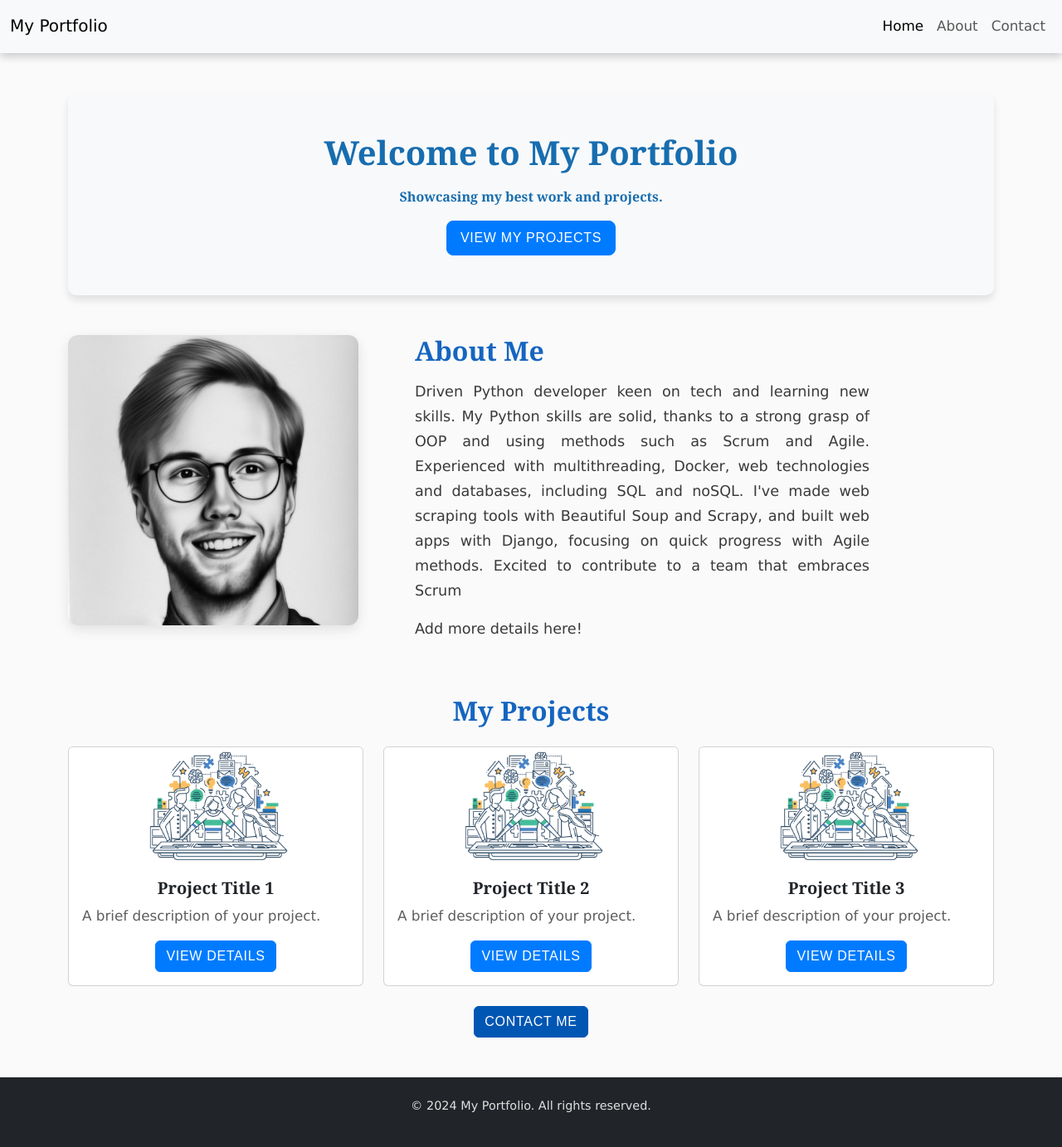
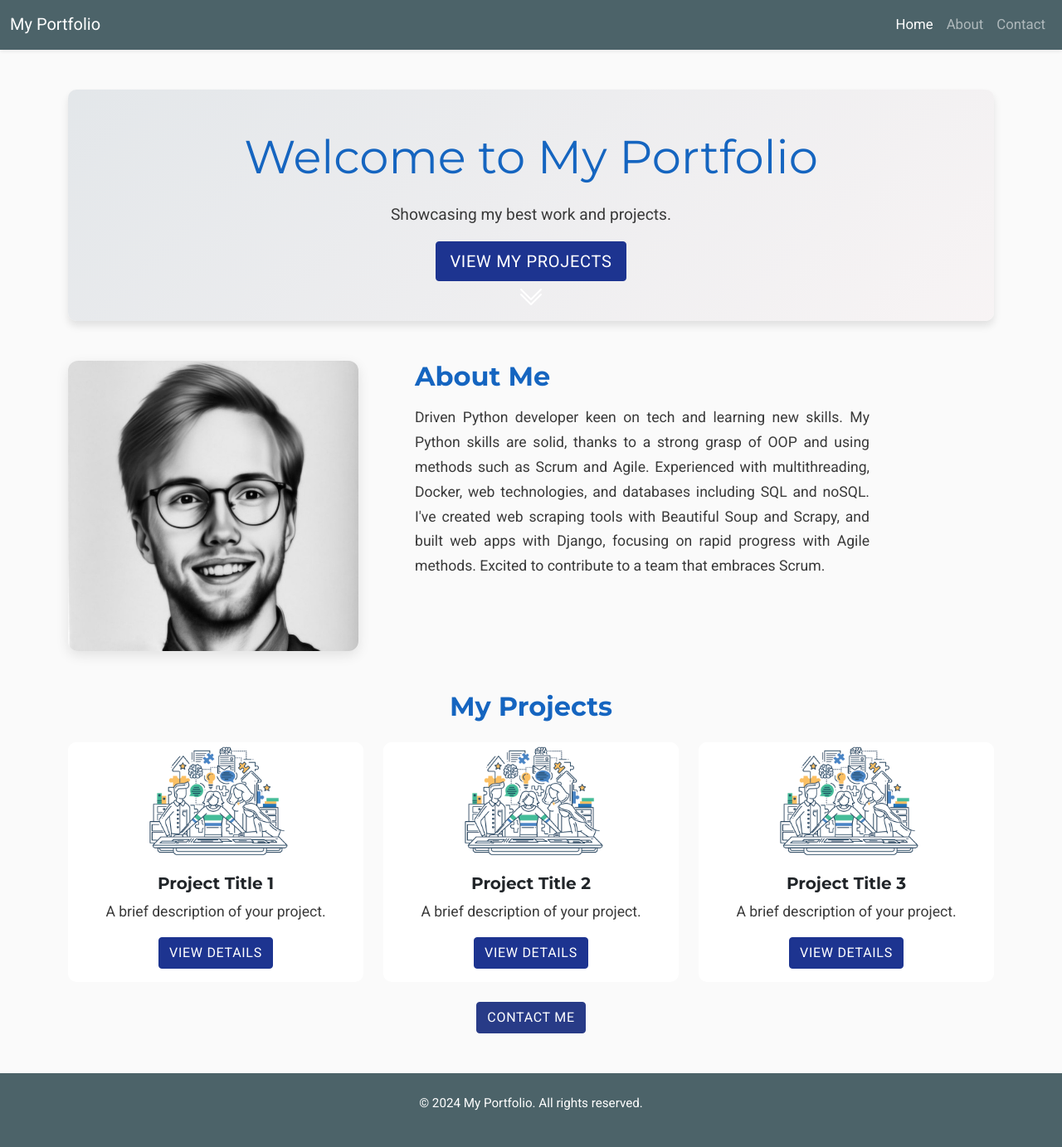
Before and after one commit to Grosstikc/grosstick-portfolio, a Django app: page / in a window 1280 px wide. Shown: the whole page at 83% size. Run offline with Django 5.2, Linux system fonts and the light colour scheme.

Commit message:
Update portfolio with new changes

```diff
--- a/portfolio/templates/portfolio/about.html
+++ b/portfolio/templates/portfolio/about.html
@@ -6,6 +6,10 @@
 {% block content %}
 <div class="container">
     <h1 class="mb-4">About Me</h1>
-    <p>Write more details about yourself, your skills, your experience, and your passion for your work. You can add a nice image and a description to make the page more appealing.</p>
+    <!-- TODO: Write more details about yourself, including your background, key skills, experience, and passion -->
+    <p>
+        Write more details about yourself, your skills, your experience, and your passion for your work.
+        You can add a nice image and a detailed description to make the page more appealing.
+    </p>
 </div>
 {% endblock %}
--- a/portfolio/templates/portfolio/base.html
+++ b/portfolio/templates/portfolio/base.html
@@ -3,8 +3,19 @@
 <html lang="en">
 <head>
     <meta charset="UTF-8">
+    <!-- SEO Meta Tags -->
+    <meta name="description" content="Professional portfolio of [Your Name] – Python developer and tech enthusiast.">
+    <meta name="keywords" content="Portfolio, Python, Django, Developer, Projects, [Your Name]">
     <meta name="viewport" content="width=device-width, initial-scale=1.0">
+    <!-- Page Title -->
     <title>{% block title %}My Portfolio{% endblock %}</title>
+
+    <!-- Favicon (Optional) -->
+    <!-- TODO: Replace with your favicon -->
+    <!-- <link rel="icon" href="{% static 'images/favicon.ico' %}"> -->
+
+    <!-- Google Fonts for Modern Typography -->
+    <link href="https://fonts.googleapis.com/css2?family=Montserrat:wght@400;700&family=Roboto:wght@400;500&display=swap" rel="stylesheet">
 
     <!-- Bootstrap CSS -->
     <link href="https://cdn.jsdelivr.net/npm/bootstrap@5.3.0/dist/css/bootstrap.min.css" rel="stylesheet">
@@ -13,20 +24,27 @@
 </head>
 <body>
     <!-- Navbar -->
-    <nav class="navbar navbar-expand-lg navbar-light bg-light">
+    <nav class="navbar navbar-expand-lg navbar-dark bg-dark sticky-top shadow-sm">
         <div class="container-fluid">
+            <!-- TODO: Update the brand text/logo -->
             <a class="navbar-brand" href="{% url 'portfolio' %}">My Portfolio</a>
-            <button class="navbar-toggler" type="button" data-bs-toggle="collapse" data-bs-target="#navbarNav" aria-controls="navbarNav" aria-expanded="false" aria-label="Toggle navigation">
+            <button class="navbar-toggler" type="button" data-bs-toggle="collapse" data-bs-target="#navbarNav"
+                    aria-controls="navbarNav" aria-expanded="false" aria-label="Toggle navigation">
                 <span class="navbar-toggler-icon"></span>
             </button>
             <div class="collapse navbar-collapse" id="navbarNav">
                 <ul class="navbar-nav ms-auto">
-                    <li class="nav-item"><a class="nav-link {% if request.resolver_match.url_name == 'portfolio' %}active{% endif %}" href="{% url 'portfolio' %}">Home</a></li>
-                    <li class="nav-item"><a class="nav-link {% if request.resolver_match.url_name == 'about' %}active{% endif %}" href="{% url 'about' %}">About</a></li>
-                    <!-- Uncomment if needed
-                    <li class="nav-item"><a class="nav-link" href="{% url 'projects' %}">Projects</a></li>
-                    -->
-                    <li class="nav-item"><a class="nav-link {% if request.resolver_match.url_name == 'contact' %}active{% endif %}" href="{% url 'contact' %}">Contact</a></li>
+                    <li class="nav-item">
+                        <a class="nav-link {% if request.resolver_match.url_name == 'portfolio' %}active{% endif %}" href="{% url 'portfolio' %}">Home</a>
+                    </li>
+                    <li class="nav-item">
+                        <a class="nav-link {% if request.resolver_match.url_name == 'about' %}active{% endif %}" href="{% url 'about' %}">About</a>
+                    </li>
+                    <!-- Uncomment if you add a projects page -->
+                    <!-- <li class="nav-item"><a class="nav-link" href="{% url 'projects' %}">Projects</a></li> -->
+                    <li class="nav-item">
+                        <a class="nav-link {% if request.resolver_match.url_name == 'contact' %}active{% endif %}" href="{% url 'contact' %}">Contact</a>
+                    </li>
                 </ul>
             </div>
         </div>
@@ -40,7 +58,8 @@
     </div>
 
     <!-- Footer -->
-    <footer class="bg-dark text-white text-center py-4">
+    <footer class="footer py-4">
+        <!-- TODO: Update copyright info if needed -->
         <p>&copy; 2024 My Portfolio. All rights reserved.</p>
     </footer>
 
--- a/portfolio/templates/portfolio/contact.html
+++ b/portfolio/templates/portfolio/contact.html
@@ -7,6 +7,7 @@
 <div class="container">
     <h1 class="mb-4">Contact Me</h1>
 
+    <!-- TODO: If needed, update the form action to your desired endpoint or email handler -->
     <form method="POST" action="">
         {% csrf_token %}
         <div class="mb-3">
@@ -39,7 +40,7 @@
         </div>
     {% endif %}
 
-    <!-- Modal -->
+    <!-- Success Modal -->
     <div class="modal fade" id="successModal" tabindex="-1" aria-labelledby="successModalLabel" aria-hidden="true">
         <div class="modal-dialog">
             <div class="modal-content">
--- a/portfolio/templates/portfolio/portfolio.html
+++ b/portfolio/templates/portfolio/portfolio.html
@@ -5,32 +5,42 @@
 
 {% block content %}
 <!-- Hero Section -->
-<div class="hero bg-light text-center py-5">
+<div class="hero text-center py-5">
+    <!-- TODO: Update the welcome text with your name or a personalized message -->
     <h1 class="display-4">Welcome to My Portfolio</h1>
     <p class="lead">Showcasing my best work and projects.</p>
     <a href="#projects" class="btn btn-primary btn-lg">View My Projects</a>
+    <!-- Scroll Down Indicator -->
+    <div class="scroll-down">
+        <a href="#projects">
+        <!-- Using an inline SVG icon for a modern double-chevron effect -->
+        <svg width="24" height="24" fill="currentColor" class="bi bi-chevron-double-down" viewBox="0 0 16 16">
+            <path fill-rule="evenodd" d="M1.646 4.646a.5.5 0 0 1 .708 0L8 10.293l5.646-5.647a.5.5 0 0 1 .708.708l-6 6a.5.5 0 0 1-.708 0l-6-6a.5.5 0 0 1 0-.708z"/>
+            <path fill-rule="evenodd" d="M1.646 7.646a.5.5 0 0 1 .708 0L8 13.293l5.646-5.647a.5.5 0 0 1 .708.708l-6 6a.5.5 0 0 1-.708 0l-6-6a.5.5 0 0 1 0-.708z"/>
+        </svg>
+        </a>
+    </div>
+
 </div>
 
 <!-- About Section -->
 <section class="about-section my-5">
     <div class="row">
         <div class="col-md-6">
-            <img src="{% static 'images/my_photo.jpg' %}" class="custom-image" alt="My photo">
+            <!-- TODO: Replace 'my_photo.jpg' with your actual photo and update alt text -->
+            <img src="{% static 'images/my_photo.jpg' %}" class="custom-image" alt="Your Photo">
         </div>
         <div class="col-md-6 about-text">
             <h2>About Me</h2>
-            <p> Driven Python developer keen on tech and
-                learning new skills. My Python skills are solid,
-                thanks to a strong grasp of OOP and using
-                methods such as Scrum and Agile. Experienced
-                with multithreading, Docker, web technologies
-                and databases, including SQL and noSQL. I've
-                made web scraping tools with Beautiful Soup
-                and Scrapy, and built web apps with Django,
-                focusing on quick progress with Agile methods.
-                Excited to contribute to a team that embraces
-                Scrum</p>
-            <p>Add more details here!</p>
+            <!-- TODO: Fill in your bio details, skills, experience, and any key achievements -->
+            <p>
+                Driven Python developer keen on tech and learning new skills. My Python skills are solid,
+                thanks to a strong grasp of OOP and using methods such as Scrum and Agile. Experienced
+                with multithreading, Docker, web technologies, and databases including SQL and noSQL. I've
+                created web scraping tools with Beautiful Soup and Scrapy, and built web apps with Django,
+                focusing on rapid progress with Agile methods. Excited to contribute to a team that embraces Scrum.
+            </p>
+            <p><!-- TODO: Add additional personal details or a short career highlight here --></p>
         </div>
     </div>
 </section>
@@ -42,9 +52,12 @@
         <!-- Project 1 -->
         <div class="col-md-4">
             <div class="card">
-                <img src="{% static 'images/project_back.png' %}" class="card-img-top" alt="Project 1">
+                <!-- TODO: Replace 'project_back.png' with an image representing Project 1 and update alt text -->
+                <img src="{% static 'images/project_back.png' %}" class="card-img-top" alt="Project 1 Image">
                 <div class="card-body text-center">
+                    <!-- TODO: Replace with your project title -->
                     <h5 class="card-title">Project Title 1</h5>
+                    <!-- TODO: Add a brief description of Project 1 -->
                     <p class="card-text">A brief description of your project.</p>
                     <button type="button" class="btn btn-primary" data-bs-toggle="modal" data-bs-target="#projectModal1">
                         View Details
@@ -56,9 +69,12 @@
         <!-- Project 2 -->
         <div class="col-md-4">
             <div class="card">
-                <img src="{% static 'images/project_back.png' %}" class="card-img-top" alt="Project 2">
+                <!-- TODO: Update image and alt text for Project 2 -->
+                <img src="{% static 'images/project_back.png' %}" class="card-img-top" alt="Project 2 Image">
                 <div class="card-body text-center">
+                    <!-- TODO: Replace with your project title -->
                     <h5 class="card-title">Project Title 2</h5>
+                    <!-- TODO: Add a brief description of Project 2 -->
                     <p class="card-text">A brief description of your project.</p>
                     <button type="button" class="btn btn-primary" data-bs-toggle="modal" data-bs-target="#projectModal2">
                         View Details
@@ -70,9 +86,12 @@
         <!-- Project 3 -->
         <div class="col-md-4">
             <div class="card">
-                <img src="{% static 'images/project_back.png' %}" class="card-img-top" alt="Project 3">
+                <!-- TODO: Update image and alt text for Project 3 -->
+                <img src="{% static 'images/project_back.png' %}" class="card-img-top" alt="Project 3 Image">
                 <div class="card-body text-center">
+                    <!-- TODO: Replace with your project title -->
                     <h5 class="card-title">Project Title 3</h5>
+                    <!-- TODO: Add a brief description of Project 3 -->
                     <p class="card-text">A brief description of your project.</p>
                     <button type="button" class="btn btn-primary" data-bs-toggle="modal" data-bs-target="#projectModal3">
                         View Details
@@ -83,6 +102,7 @@
     </div>
 
     <div class="text-center mt-4">
+        <!-- TODO: Optionally, you can add a link to a dedicated projects page if available -->
         <a href="{% url 'contact' %}" class="btn btn-secondary">Contact me</a>
     </div>
 </section>
@@ -93,14 +113,18 @@
     <div class="modal-dialog">
         <div class="modal-content">
             <div class="modal-header">
+                <!-- TODO: Ensure the modal title reflects the project name -->
                 <h5 class="modal-title" id="projectModalLabel1">Project Title 1</h5>
                 <button type="button" class="btn-close" data-bs-dismiss="modal" aria-label="Close"></button>
             </div>
             <div class="modal-body">
-                <img src="{% static 'images/project_back.png' %}" class="img-fluid mb-3" alt="Project 1">
+                <!-- TODO: Replace image and alt text with project-specific details -->
+                <img src="{% static 'images/project_back.png' %}" class="img-fluid mb-3" alt="Project 1 Image">
+                <!-- TODO: Provide a full description of Project 1 -->
                 <p>Full description of Project 1.</p>
             </div>
             <div class="modal-footer">
+                <!-- TODO: Update the button if you have a link or further action -->
                 <button type="button" class="btn btn-primary">View Details</button>
             </div>
         </div>
@@ -116,7 +140,7 @@
                 <button type="button" class="btn-close" data-bs-dismiss="modal" aria-label="Close"></button>
             </div>
             <div class="modal-body">
-                <img src="{% static 'images/project_back.png' %}" class="img-fluid mb-3" alt="Project 2">
+                <img src="{% static 'images/project_back.png' %}" class="img-fluid mb-3" alt="Project 2 Image">
                 <p>Full description of Project 2.</p>
             </div>
             <div class="modal-footer">
@@ -135,7 +159,7 @@
                 <button type="button" class="btn-close" data-bs-dismiss="modal" aria-label="Close"></button>
             </div>
             <div class="modal-body">
-                <img src="{% static 'images/project_back.png' %}" class="img-fluid mb-3" alt="Project 3">
+                <img src="{% static 'images/project_back.png' %}" class="img-fluid mb-3" alt="Project 3 Image">
                 <p>Full description of Project 3.</p>
             </div>
             <div class="modal-footer">
--- a/portfolio/templates/portfolio/skills.html
+++ b/portfolio/templates/portfolio/skills.html
@@ -4,6 +4,7 @@
 {% block content %}
 <h1>Skills</h1>
 <ul class="list-group">
+  <!-- TODO: Update these items to reflect your actual skills -->
   <li class="list-group-item">HTML & CSS</li>
   <li class="list-group-item">JavaScript & jQuery</li>
   <li class="list-group-item">Python & Django</li>
--- a/static/css/custom.css
+++ b/static/css/custom.css
@@ -1,37 +1,78 @@
-/* Hero Section */
+/* Global Smooth Scrolling */
+html {
+  scroll-behavior: smooth;
+}
+
+/* --- Typography --- */
+body {
+  font-family: 'Roboto', sans-serif;
+  color: #2f2f2f;
+  line-height: 1.65;
+  font-size: 1.05rem;
+  background-color: #fafafa;
+  padding: 0;
+}
+
+h1, h2, h3, h4, h5, h6 {
+  font-family: 'Montserrat', sans-serif;
+  color: #1565c0;
+  font-weight: bold;
+  margin-bottom: 16px;
+}
+
+/* --- Hero Section --- */
 .hero {
-  background-color: #6daffe;
+  /* New animated gradient background */
+  background: linear-gradient(135deg, #adc4cd, #fef8f8);
+  background-size: 400% 400%;
+  animation: gradientAnimation 15s ease infinite, fadeIn 1s forwards;
   padding: 70px 0;
   border-radius: 10px;
-  box-shadow: 0px 6px 10px rgba(0, 0, 0, 0.1);
-  color: #ffffff; /* Light color for text */
-  text-align: center; /* Centers the hero title and content */
+  box-shadow: 0 6px 10px rgba(0, 0, 0, 0.1);
+  color: #ffffff;
+  text-align: center;
+  position: relative; /* Needed for the scroll indicator */
 }
 
-.hero h1, .hero p {
-  color: #176daf; /* Ensures clear visibility */
-  font-weight: bold;
-  font-family: 'Georgia', serif;
+/* Keyframes for the gradient animation */
+@keyframes gradientAnimation {
+  0% { background-position: 0% 50%; }
+  50% { background-position: 100% 50%; }
+  100% { background-position: 0% 50%; }
+}
+
+/* Existing fadeIn animation remains */
+@keyframes fadeIn {
+  from { opacity: 0; transform: translateY(20px); }
+  to { opacity: 1; transform: translateY(0); }
+}
+
+.hero h1 {
+  font-size: 3.5rem;
+  margin-bottom: 20px;
+}
+
+.hero p {
+  font-size: 1.2rem;
   text-align: center;
 }
 
-.hero h1 {
-  font-size: 2.5rem; /* Larger font for prominence */
+/* --- Navbar --- */
+.navbar {
+  /* Using a dark theme for a sleek look */
+  background-color: #4C6369 !important;
+  transition: background-color 0.3s ease;
 }
 
-.hero p {
-  font-size: 1rem; /* Larger font for prominence */
+.navbar .nav-link {
+  transition: color 0.3s ease;
 }
 
-/* Navbar */
-.navbar {
-  background-color: #0056b3; /* Richer color for visibility */
-  box-shadow: 0px 4px 10px rgba(0, 0, 0, 0.2); /* Slight shadow for prominence */
-  padding: 10px 0;
-  border-radius: 0; /* Set to 0 for squared edges */
+.navbar .nav-link:hover {
+  color: #16222A;
 }
 
-/* Full-Viewport Wrapper */
+/* --- Wrapper & Layout --- */
 html, body {
   height: 100%;
   margin: 0;
@@ -46,37 +87,38 @@ html, body {
   justify-content: space-between;
 }
 
-/* Footer */
+/* --- Footer --- */
 footer {
-  background-color: #3a3f44;
+  background-color: #4C6369;
   color: #eaeaea;
   padding: 25px 0;
-  font-size: 0.95rem;
-  line-height: 1.5;
-  width: 100%; /* Prevents overflow issues */
   text-align: center;
 }
 
 footer p {
-  font-size: 0.9rem;
-  line-height: 1.4;
-  color: #e0e0e0;
-  text-align: center;
+  color: #ffffff; /* Change to your desired text color */
+  font-size: 0.95rem;
+  text-align: center; /* Ensure the paragraph is centered */
 }
 
-/* Image in About Section */
+/* --- About Section Image --- */
 .custom-image {
   width: 100%;
   max-width: 350px;
   height: auto;
   border-radius: 12px;
-  box-shadow: 0px 5px 15px rgba(0, 0, 0, 0.1);
+  box-shadow: 0 5px 15px rgba(0, 0, 0, 0.1);
   margin-right: 40px;
-  float: left;
+  transition: transform 0.3s ease;
 }
 
+.custom-image:hover {
+  transform: scale(1.05);
+}
+
+/* --- About Text --- */
 .about-text {
-  font-family: 'Verdana', sans-serif;
+  font-family: 'Roboto', sans-serif;
   line-height: 1.7;
   font-size: 1.15rem;
   color: #2d2d2d;
@@ -97,77 +139,95 @@ footer p {
   }
 }
 
-/* Centered Button in Modal Pop-Ups */
-.modal .modal-footer {
-  display: flex;
-  justify-content: center;
-  align-items: center;
+/* --- Cards & Projects --- */
+.card {
+  border: none;
+  border-radius: 10px;
+  overflow: hidden;
+  transition: transform 0.3s ease, box-shadow 0.3s ease;
 }
 
-.modal-footer .btn, .card-body .btn-primary {
-  font-size: 1rem;
-  font-family: 'Arial', sans-serif;
+.card:hover {
+  transform: scale(1.03);
+  box-shadow: 0 8px 16px rgba(0, 0, 0, 0.2);
+}
+
+.card-img-top {
+  transition: transform 0.3s ease;
+}
+
+.card-img-top:hover {
+  transform: scale(1.05);
+}
+
+/* --- Buttons --- */
+.btn {
+  border-radius: 4px;
+  transition: background-color 0.3s ease, transform 0.3s ease;
   text-transform: uppercase;
   letter-spacing: 0.7px;
 }
 
-/* Header Styling */
-h1, h2, h3, h4, h5, h6 {
-  color: #1565c0;
-  font-weight: bold;
-  font-family: 'Georgia', serif;
-  margin-bottom: 16px;
+.btn:hover {
+  transform: translateY(-2px);
 }
 
-h3, h4, h5, h6 {
-  margin-bottom: 14px;
+/* Primary Button */
+.btn-primary {
+  background-color: #1d3490;
+  border-color: #1d3490;
 }
 
-/* General Text Styling */
-body {
-  font-family: 'Verdana', sans-serif;
-  color: #2f2f2f;
-  line-height: 1.65;
-  font-size: 1.05rem;
-  background-color: #fafafa;
-  padding: 0;
+.btn-primary:hover {
+  background-color: #1D2B64;
+  border-color: #1D2B64;
 }
 
+/* Secondary Button */
+.btn-secondary {
+  background-color: #283b87;
+  border-color: #283b87;
+}
+
+.btn-secondary:hover {
+  background-color: #283b87;
+  border-color: #283b87;
+}
+
+/* --- Text & Paragraphs --- */
 p, .card-text, .lead {
   font-size: 1.1rem;
   color: #3a3a3a;
+  text-align: center;
+}
+
+p, .about-text {
   text-align: justify;
 }
 
-/* Card and Button Styling */
-.card-text {
-  font-size: 1.05rem;
-  color: #5e5e5e;
+/* Scroll Down Indicator Styling */
+.scroll-down {
+  position: absolute;
+  bottom: 20px;
+  left: 50%;
+  transform: translateX(-50%);
+  animation: bounce 2s infinite;
 }
 
-.btn-primary {
-  background-color: #007bff;
-  border-color: #007bff;
+@keyframes bounce {
+  0%, 20%, 50%, 80%, 100% { transform: translate(-50%, 0); }
+  40% { transform: translate(-50%, 5px); }
+  60% { transform: translate(-50%, 3px); }
 }
 
-.btn-primary:hover {
-  background-color: #0056b3;
-  border-color: #0056b3;
+.scroll-down svg {
+  fill: #ffffff;  /* Ensure contrast against the gradient */
+  width: 32px;
+  height: 32px;
+  cursor: pointer;
+  transition: transform 0.3s ease;
 }
 
-.btn-secondary {
-  background-color: #0056b3;
-  border-color: #0056b3;
+.scroll-down svg:hover {
+  transform: translate(-50%, -3px);
 }
-
-.btn-secondary:hover {
-  background-color: #004494;
-  border-color: #004494;
-}
-
-.btn {
-  font-size: 1rem;
-  font-family: 'Arial', sans-serif;
-  text-transform: uppercase;
-  letter-spacing: 0.7px;
-}
```
Also changed, not shown: backup.json (added, +1 -0 lines), portfolio/templates/portfolio/projects.html (+2 -5 lines).
